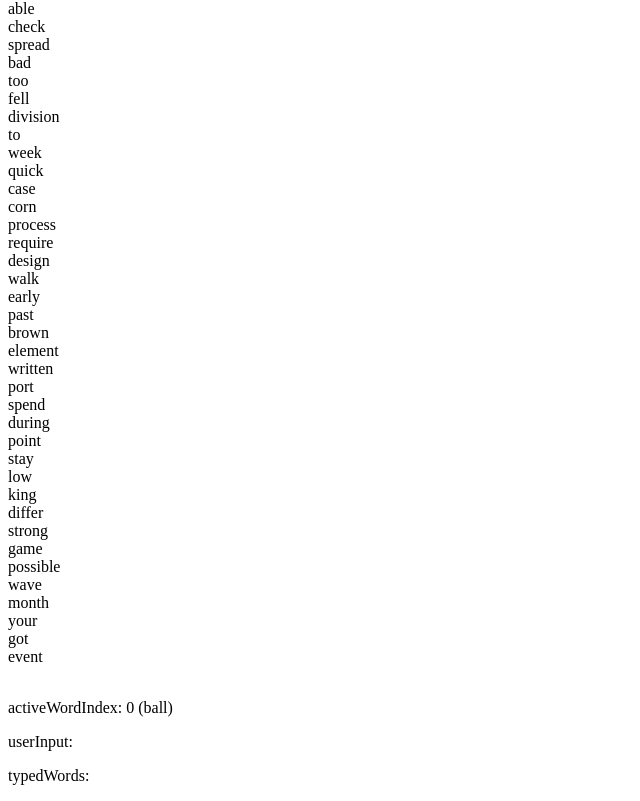
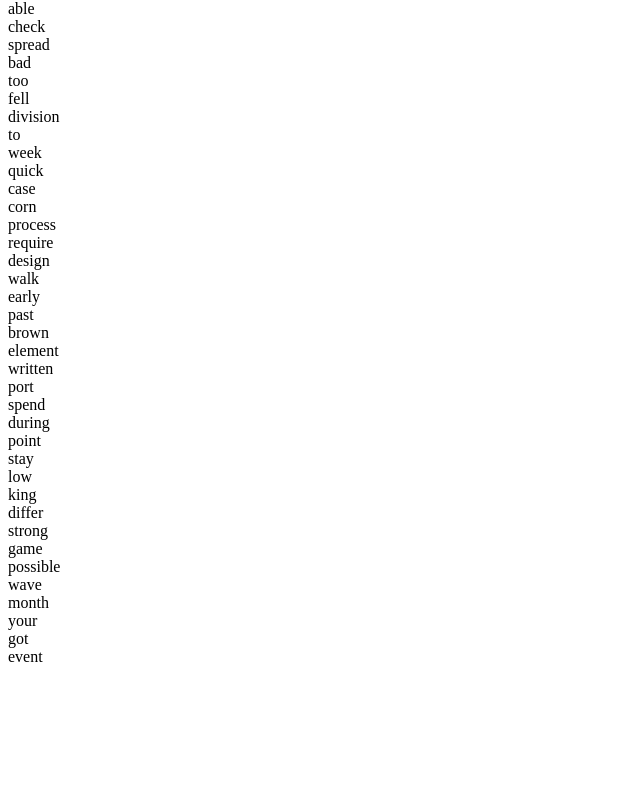
Before and after one commit to 0baraa/dolphintype, a SvelteKit app: page / in a window 1280 px wide. Shown: the part 1163-1964 px from the top of the page, without its empty margins (0-640 px from the left). After the commit the page ends 1846 px from the top, so only its background shows below. Built offline with nearby package versions, Linux system fonts and the light colour scheme.

Commit message:
Display 3 rows of words instead of all words

```diff
--- a/src/routes/+page.svelte
+++ b/src/routes/+page.svelte
@@ -1,5 +1,6 @@
 <script>
   import { onMount } from 'svelte';
+  import { tick } from 'svelte';
   import { Tween } from 'svelte/motion';
 
   let words = [];
@@ -12,12 +13,15 @@
   let wordCorrectness = $state([]);
   let charElements = $state([]);
   let windowSize = $state({ width: window.innerWidth, height: window.innerHeight });
+  let maxRowHeight = $state('');
+  let rowCount = $state(3);
+  let rowGap = $state(20);
 
   // Svelte tween for smooth caret animation
   const caretPosition = new Tween(
     { top: 0, left: 0, height: 0 },
     {
-      duration: 100
+      duration: 80
     }
   );
 
@@ -35,6 +39,29 @@
     charElements = Array(currentWords.length)
       .fill(0)
       .map(() => []);
+
+    // Set initial caret position correctly after mount using tick()
+    await tick();
+
+    const initialChar = charElements[0]?.[0];
+    if (initialChar) {
+      // Get the parent div of the first character, which is our word div
+      const rowElement = initialChar.parentElement;
+
+      if (rowElement) {
+        const rowHeight = rowElement.offsetHeight; // This is the true height of one line of words
+        const buffer = 10;
+
+        // Calculate the total height of rows plus n-1  gaps between them
+        maxRowHeight = `${rowHeight * rowCount + rowGap * (rowCount - 1) + buffer}px`;
+      }
+
+      caretPosition.set({
+        top: initialChar.offsetTop,
+        left: initialChar.offsetLeft - 2,
+        height: initialChar.offsetHeight
+      });
+    }
 
     inputElement.focus();
 
@@ -170,7 +197,9 @@
 
 <main class="flex min-h-screen flex-col items-center justify-center bg-gray-100">
   <div
-    class="relative mx-8 flex cursor-text flex-wrap justify-center gap-x-4 lg:mx-48"
+    class="relative mx-8 flex cursor-text flex-wrap justify-center gap-x-4 overflow-hidden lg:mx-48"
+    style:max-height={maxRowHeight}
+    style:row-gap="{rowGap}px"
     onclick={focusInput}
     onkeydown={handleContainerKeyDown}
     role="button"
@@ -230,7 +259,7 @@
     ></div>
   </div>
 
-  <p>activeWordIndex: {activeWordIndex} ({currentWords[activeWordIndex]})</p>
+  <!-- <p>activeWordIndex: {activeWordIndex} ({currentWords[activeWordIndex]})</p>
   <p>userInput: {userInput}</p>
-  <p>typedWords: {typedWords}</p>
+  <p>typedWords: {typedWords}</p> -->
 </main>
```
